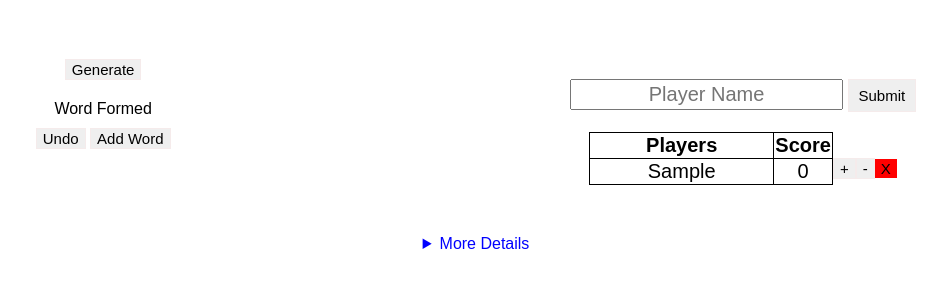
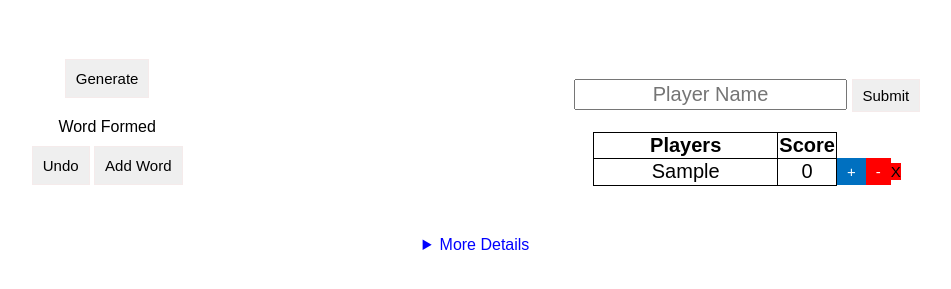
Before and after one commit to Cvanshulll/Word_Game, a website built with Parcel: page index.html in a window 1280 px wide. Both pictures are taken after typing "Sample" into the empty fields and a click on the button "Submit". Shown: the part 89-378 px from the top of the page, without its empty margins (164-1115 px from the left). Built offline with nearby package versions, Linux system fonts and the light colour scheme.

Commit message:
Css changed

```diff
--- a/src/index.js
+++ b/src/index.js
@@ -83,11 +83,14 @@ playerAddButton.addEventListener("click", () => {
     const td1 = document.createElement("td");
     td1.textContent = player;
 
-    // Create the second <td> element
     const td2 = document.createElement("td");
     td2.textContent = "0";
     const incrementButton = document.createElement("button");
     incrementButton.textContent = "+";
+    incrementButton.style.padding = "5px 10px"; // Add padding to the button
+    incrementButton.style.border = "none"; // Remove button border if needed
+    incrementButton.style.background = "#0070c0"; // Button background color
+    incrementButton.style.color = "#fff"; // Button text color
     incrementButton.addEventListener("click", function () {
       // Increment the value
       td2.textContent = parseInt(td2.textContent, 10) + 1;
@@ -95,6 +98,10 @@ playerAddButton.addEventListener("click", () => {
 
     const decrementButton = document.createElement("button");
     decrementButton.textContent = "-";
+    decrementButton.style.padding = "5px 10px"; // Add padding to the button
+    decrementButton.style.border = "none"; // Remove button border if needed
+    decrementButton.style.background = "#ff0000"; // Button background color
+    decrementButton.style.color = "#fff"; // Button text color
     decrementButton.addEventListener("click", function () {
       // Decrement the value
       const value = parseInt(td2.textContent, 10);
@@ -102,6 +109,7 @@ playerAddButton.addEventListener("click", () => {
         td2.textContent = value - 1;
       }
     });
+
 
     const td3 = document.createElement("button");
     td3.textContent = "X";
--- a/src/styles.css
+++ b/src/styles.css
@@ -96,6 +96,12 @@ input {
   padding: 40px;
   padding-top: 20px;
 }
+button{
+  padding: 10px;
+}
+#scoreTable  button{
+  padding: 0;
+}
 
 @media only screen and (max-width: 768px) {
   #main-section {
```
